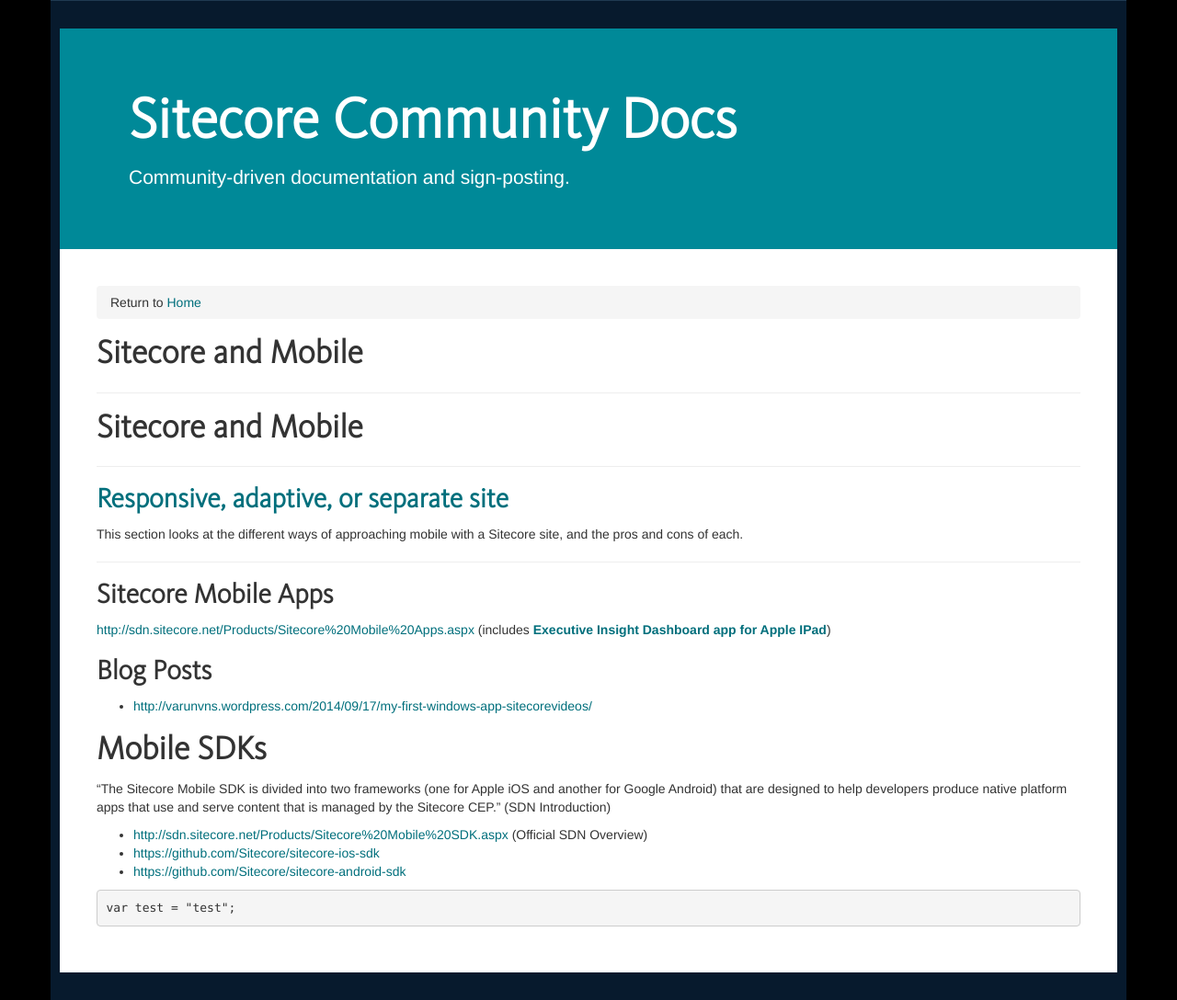
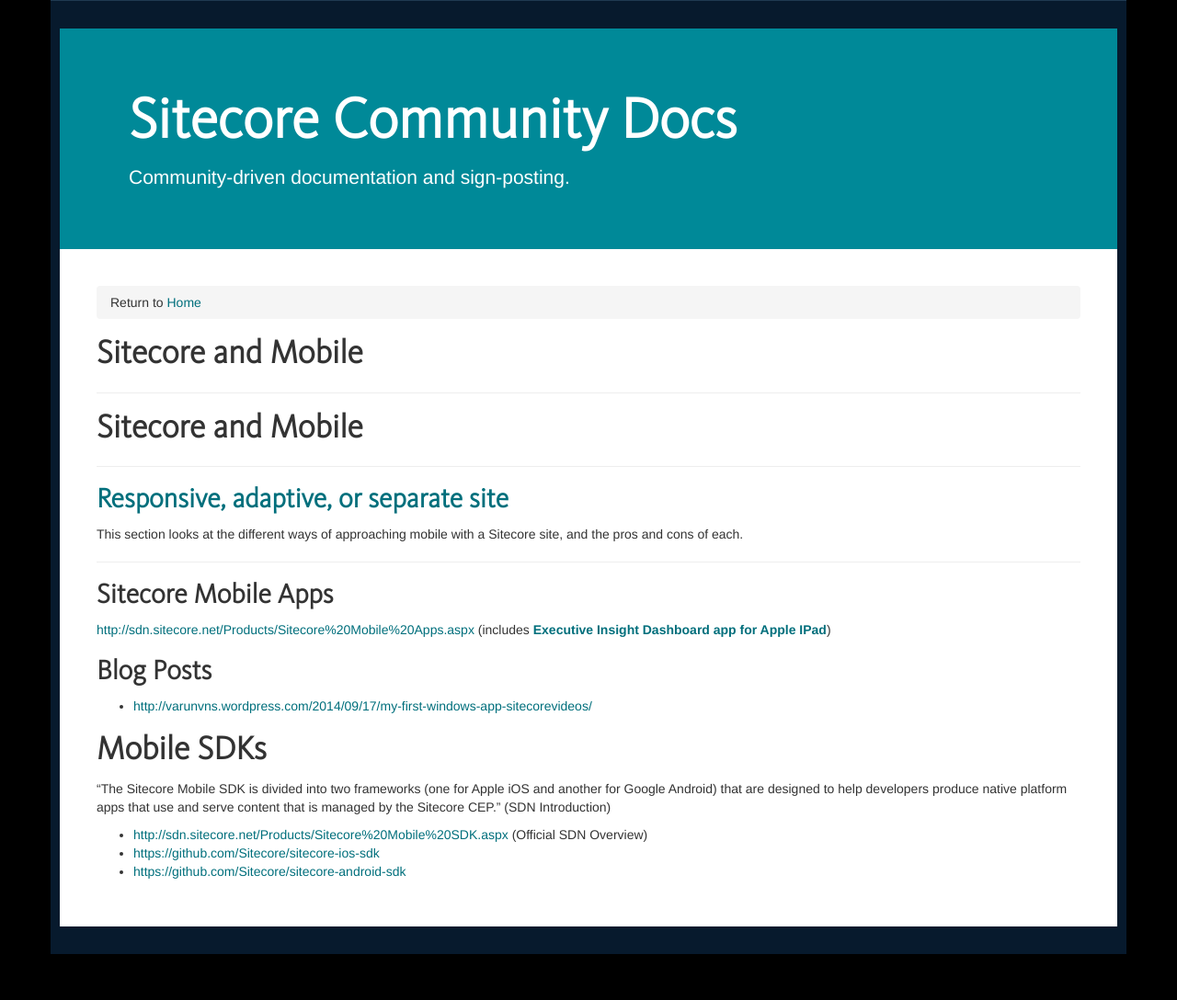
Before and after one commit to Sitecore-Community/docs, a Jekyll site: the page built from documentation/Mobile/index.md, in a window 1280 px wide. Shown: the whole page at 92% size. Built offline with Jekyll 4.4.1, drawn with Linux system fonts in a browser that asks for light colours; nearby versions of some CDN libraries; after the commit the page ends 1038 px from its top, so only the background shows below that.

Commit message:
Update index.md

```diff
--- a/documentation/Mobile/index.md
+++ b/documentation/Mobile/index.md
@@ -28,7 +28,3 @@
 * [http://sdn.sitecore.net/Products/Sitecore%20Mobile%20SDK.aspx](http://sdn.sitecore.net/Products/Sitecore%20Mobile%20SDK.aspx) (Official SDN Overview)
 * [https://github.com/Sitecore/sitecore-ios-sdk](https://github.com/Sitecore/sitecore-ios-sdk)
 * [https://github.com/Sitecore/sitecore-android-sdk](https://github.com/Sitecore/sitecore-android-sdk)
-
-{% highlight csharp %}
-var test = "test";
-{% endhighlight %}
```
